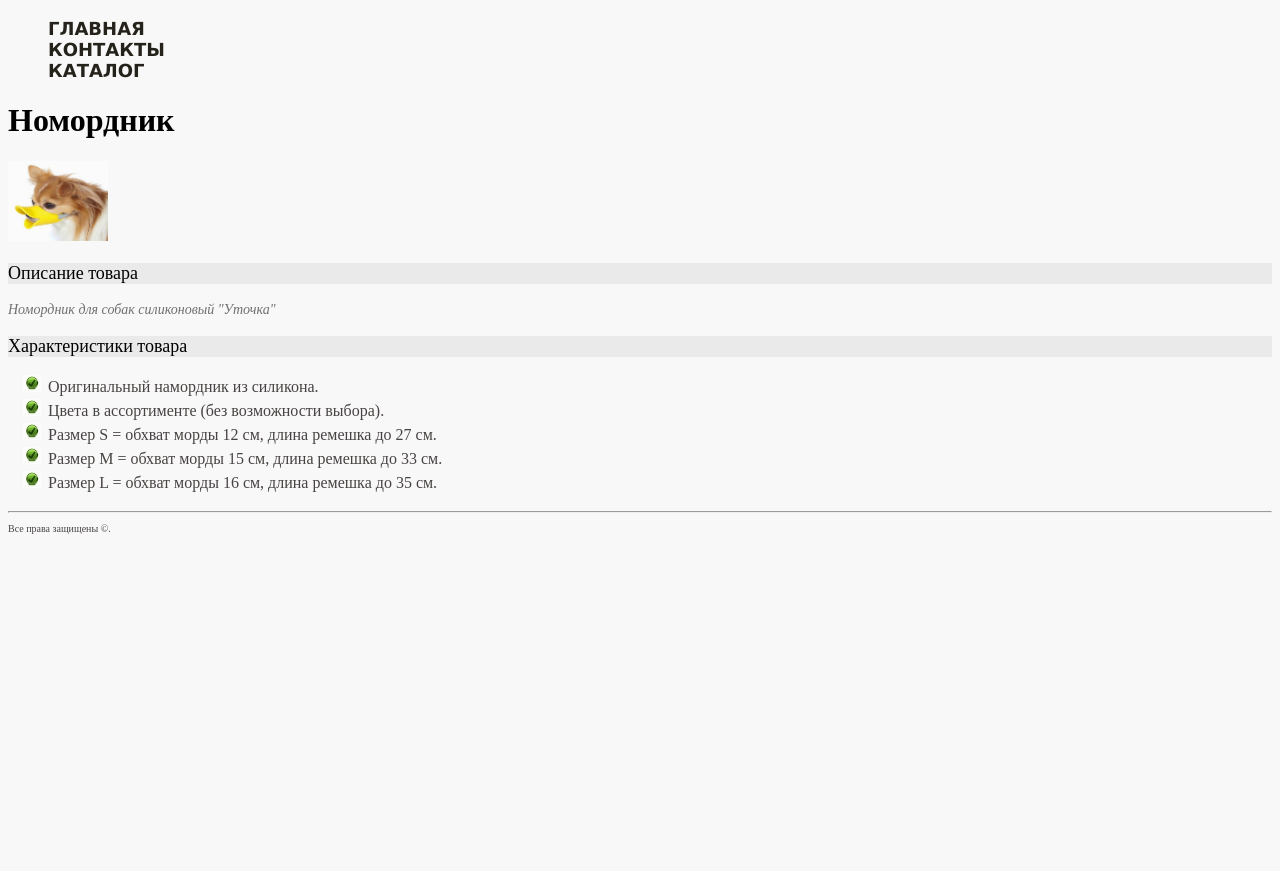
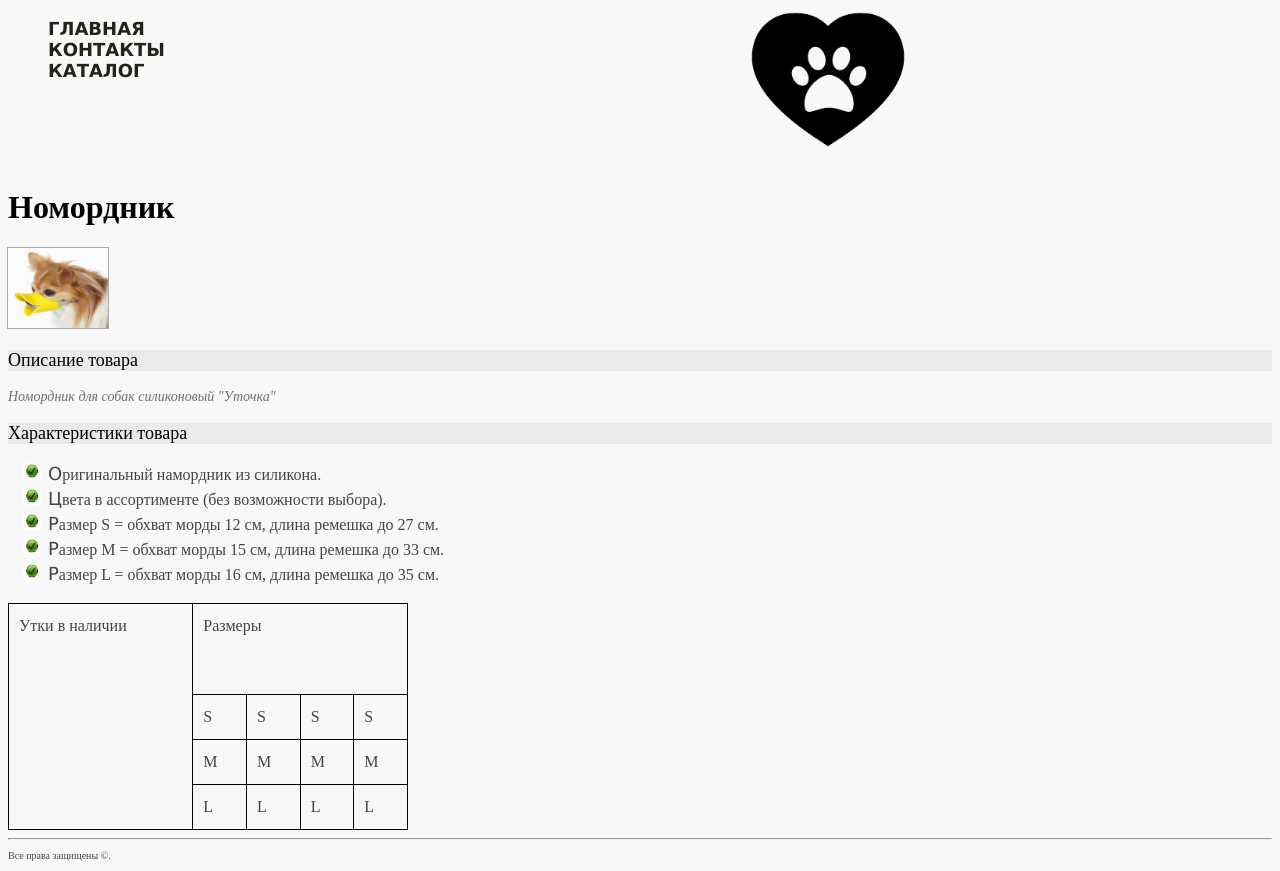
Before and after one commit to ansid63/storeHTML_CSS, a plain HTML site: page catalog/order2.html in a window 1280 px wide. Before the commit the page ends 800 px from the top, so only its background shows below. Drawn offline with Linux system fonts and the light colour scheme.

Commit message:
css addons

```diff
--- a/catalog/order2.html
+++ b/catalog/order2.html
@@ -5,16 +5,21 @@
 	<link rel="stylesheet" type="text/css" href="../style.css">
 </head>
 <body>
+	<div class="header">
 		<ul class="menu">
 			<li><a href="../index.html">Главная</a></li>
 			<li><a href="../contacts.html">Контакты</a></li>
 			<li id="exp"><a href="../catalog.html">Каталог</a>
-			<ul class="menu">
+				<ul class = "menu2">
 					<li class="drop"><a href="order1.html">Горячее предложение 1</a></li>
 					<li class="drop"><a href="order2.html">Горячее предложение 2</a></li>
 				</ul>
 			</li>
 		</ul>
+		<div id="logo_dog">
+			<img src="../img/dog.png" alt="logo_dog" height=200px width=200px;></a>
+		</div>
+	</div>
 	<h1>Номордник</h1>
 	<a href="../img/utk.jpg" target="_blank"><img src="../img/utk.jpg" alt="utk" height=80px width=100px></a>
 	<h3>Описание товара</h3>
@@ -25,8 +30,38 @@
 		<li>Цвета в ассортименте (без возможности выбора).</li>
 		<li>Размер S = обхват морды 12 см, длина ремешка до 27 см.</li>
 		<li>Размер M = обхват морды 15 см, длина ремешка до 33 см.</li>
-		<li>Размер  L = обхват морды 16 см, длина ремешка до 35 см.</li></ul>
+		<li>Размер  L = обхват морды 16 см, длина ремешка до 35 см.</li>
+	</ul>
+	<!-- таблица -->
+	<table class="about">
+		<tr>
+			<td rowspan="4" id="mergeVer">Утки в наличии</td>
+			<td colspan="4" id="mergeHor">Размеры</td>
+		</tr>
+		<tr>
+			<td>S</td>
+			<td>S</td>
+			<td>S</td>
+			<td>S</td>
+
+		</tr>
+		<tr>
+			<td>M</td>
+			<td>M</td>
+			<td>M</td>
+			<td>M</td>
+		</tr>
+		<tr>
+			<td>L</td>
+			<td>L</td>
+			<td>L</td>
+			<td>L</td>
+		</tr>
+	</table>
+
 	<hr>
-	<p class="footer">Все права защищены &copy;.&nbsp;</p>
+	<div class="footer">
+	<p>Все права защищены &copy;.&nbsp;</p>
+	</div>
 </body>
 </html>
--- a/style.css
+++ b/style.css
@@ -3,20 +3,49 @@ body {
 
 }
 
+.header{
+	height: 150px;
+}
+
+.footer {
+	color: #484343;
+	font-size: 10px;
+	font-weight: 400;
+}
+
+
+/*меню и лого*/
 .menu {
 	font-size: 18px;
 	font-weight: bold;
 	text-transform:uppercase;
 	font-family: Verdana, Arial, sans-serif;
 	list-style: none;
+	position: relative;
+}
+
+#logo_dog {
+	position: absolute;
+	margin-left: 720px;
+	margin-top: -120px;
 }
 
 .menu li a,
 .menu2 li a {
-	/*text-decoration: none;*/
 	text-decoration-line: none;
   	color: #24221A; /* меню без форматирования */
 }
+
+
+.menu li a:active {
+	color: #8842d5;
+}
+
+.menu2 li a:active {
+	color: #8842d5;
+}
+
+/*конец меню и лого*/
 
 h3 {
 	color: black;
@@ -42,13 +71,29 @@ h3 {
 	list-style-image: url(img/boolet.jpg);
 }
 
+.addon li:first-letter {
+	font-size: 18px;
+	font-family: Verdana, Arial, sans-serif;
+}
+
+/*рамка фото товар +/- */
+img[alt="logo"] {
+	outline: 1px solid #ADACA7; /* графитовая рамка */
+}
+
 img[alt="logo"]:hover {
+	outline: none;
+}
+
+img[alt="utk"] {
 	outline: 1px solid #ADACA7; /* графитовая рамка */
 }
 
 img[alt="utk"]:hover {
-	outline: 1px solid #ADACA7; /* графитовая рамка */
+	outline: none;
 }
+
+/*поля ввода*/
 
 input[type=text] {
     width: 30%;
@@ -72,6 +117,8 @@ input[type=button], input[type=reset], input[type=submit] {
     cursor: pointer;
 }
 
+ #upperLetter:valid { text-transform: capitalize; }
+
 textarea {
     width: 50%;
     height: 200px;
@@ -84,18 +131,19 @@ textarea {
     resize: none;
 }
 
-.footer {
-	color: #484343;
-	font-size: 10px;
-	font-weight: 400;
-}
 
 
-/*ниже выпадающее меню*/
+/*анимация меню*/
+
+.menu li a:hover {
+    background-color: #C0C0C0;
+    }
+
+/*анимация ниже выпадающего меню*/
 
 #exp:hover {
     background-color: #C0C0C0;
-    }
+ }
 
 #exp {
     position: relative;
@@ -105,6 +153,7 @@ textarea {
     display: none;
     background-color: white;
     min-width: 200px;
+
 }
 .drop li a {
     color: #24221A;
@@ -115,3 +164,32 @@ textarea {
 #exp:hover .drop {
     display: block;
 }
+
+
+/*таблицы*/
+
+.about {
+	border: 1px solid #000;
+	width: 400px;
+	height: 200px;
+	border-collapse: collapse;
+}
+
+.about td {
+	border: 1px solid #000;
+	vertical-align: top;
+	padding: 10px;
+	color: #484343;
+	font-size: 16px;
+	font-weight: 400;
+	line-height: 24px;
+}
+
+#mergeVer {
+	max-width: 100px;
+}
+
+
+#mergeHor {
+	height: 70px;
+}
```
Also changed, not shown: catalog.html (+11 -2 lines), catalog/order1.html (+36 -1 lines), contacts.html (+10 -3 lines), index.html (+12 -2 lines), img/dog.png (added). Lines whose indentation alone changed are shown as unchanged.
